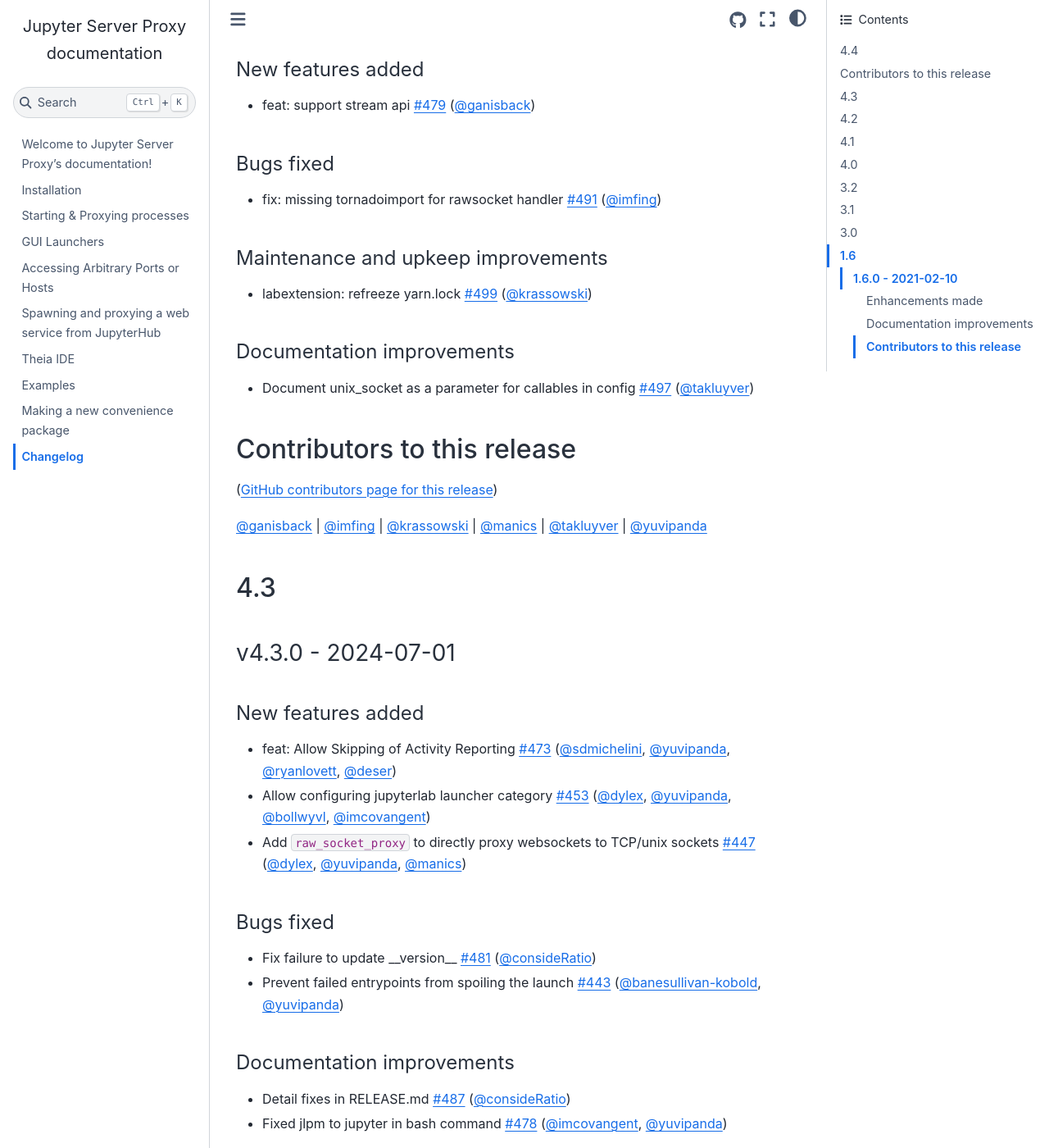
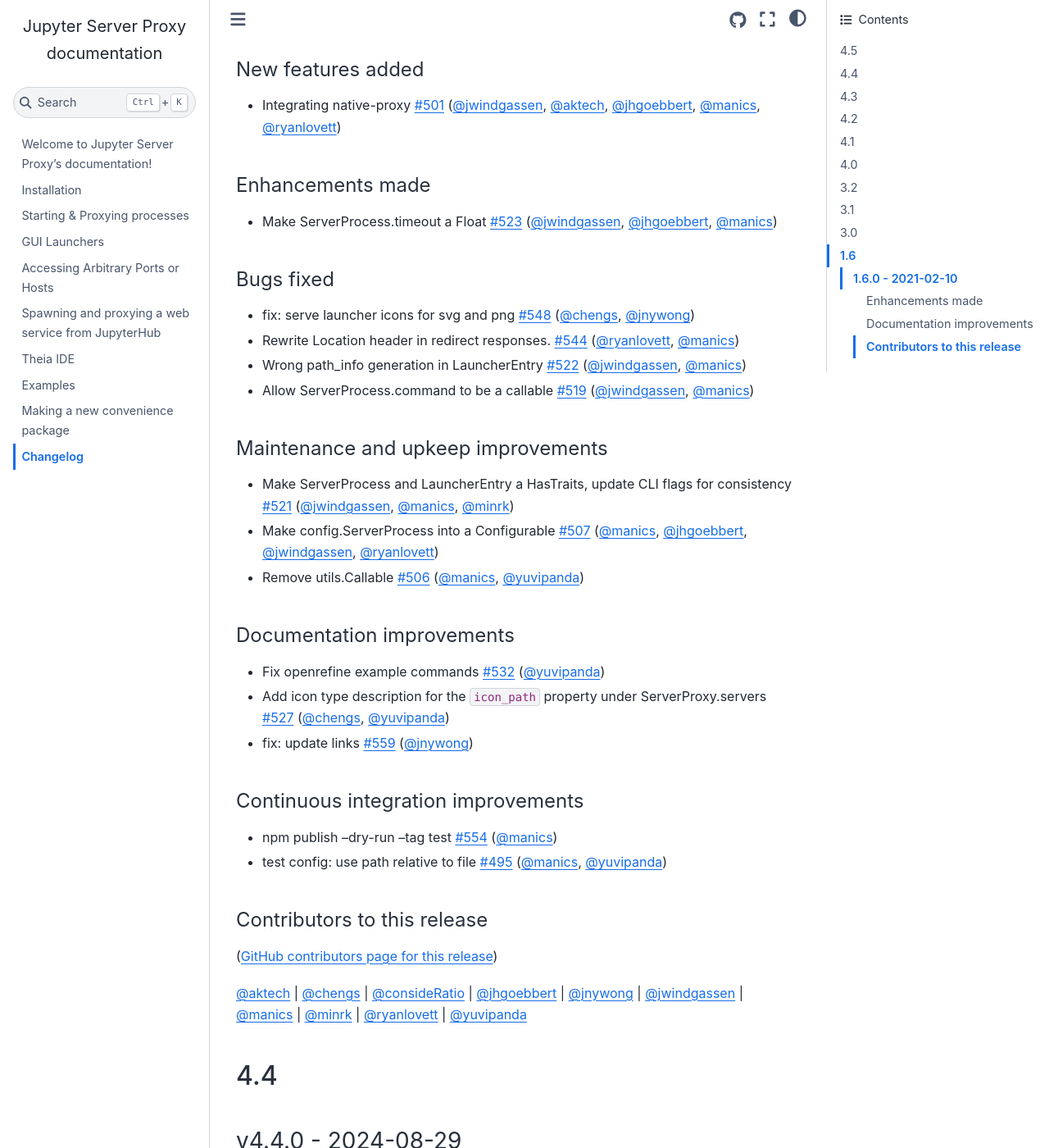
Before and after one commit to jupyterhub/jupyter-server-proxy, a Sphinx documentation site: the page built from docs/source/changelog.md, in a window 1280 px wide and 1400 px high, scrolled down 248 px. Shown: the whole window at 82% size. Built offline with Sphinx 7.4.7 and the Sphinx Book theme 1.1.4, drawn with Linux system fonts in a browser that asks for light colours.

Commit message:
Update Changelog

```diff
--- a/docs/source/changelog.md
+++ b/docs/source/changelog.md
@@ -1,4 +1,46 @@
 # Changelog
+
+## 4.5
+
+### v4.5.0 - 2026-03-31
+
+#### New features added
+
+- Integrating native-proxy [#501](https://github.com/jupyterhub/jupyter-server-proxy/pull/501) ([@jwindgassen](https://github.com/jwindgassen), [@aktech](https://github.com/aktech), [@jhgoebbert](https://github.com/jhgoebbert), [@manics](https://github.com/manics), [@ryanlovett](https://github.com/ryanlovett))
+
+#### Enhancements made
+
+- Make ServerProcess.timeout a Float [#523](https://github.com/jupyterhub/jupyter-server-proxy/pull/523) ([@jwindgassen](https://github.com/jwindgassen), [@jhgoebbert](https://github.com/jhgoebbert), [@manics](https://github.com/manics))
+
+#### Bugs fixed
+
+- fix: serve launcher icons for svg and png [#548](https://github.com/jupyterhub/jupyter-server-proxy/pull/548) ([@chengs](https://github.com/chengs), [@jnywong](https://github.com/jnywong))
+- Rewrite Location header in redirect responses. [#544](https://github.com/jupyterhub/jupyter-server-proxy/pull/544) ([@ryanlovett](https://github.com/ryanlovett), [@manics](https://github.com/manics))
+- Wrong path_info generation in LauncherEntry [#522](https://github.com/jupyterhub/jupyter-server-proxy/pull/522) ([@jwindgassen](https://github.com/jwindgassen), [@manics](https://github.com/manics))
+- Allow ServerProcess.command to be a callable [#519](https://github.com/jupyterhub/jupyter-server-proxy/pull/519) ([@jwindgassen](https://github.com/jwindgassen), [@manics](https://github.com/manics))
+
+#### Maintenance and upkeep improvements
+
+- Make ServerProcess and LauncherEntry a HasTraits, update CLI flags for consistency [#521](https://github.com/jupyterhub/jupyter-server-proxy/pull/521) ([@jwindgassen](https://github.com/jwindgassen), [@manics](https://github.com/manics), [@minrk](https://github.com/minrk))
+- Make config.ServerProcess into a Configurable [#507](https://github.com/jupyterhub/jupyter-server-proxy/pull/507) ([@manics](https://github.com/manics), [@jhgoebbert](https://github.com/jhgoebbert), [@jwindgassen](https://github.com/jwindgassen), [@ryanlovett](https://github.com/ryanlovett))
+- Remove utils.Callable [#506](https://github.com/jupyterhub/jupyter-server-proxy/pull/506) ([@manics](https://github.com/manics), [@yuvipanda](https://github.com/yuvipanda))
+
+#### Documentation improvements
+
+- Fix openrefine example commands [#532](https://github.com/jupyterhub/jupyter-server-proxy/pull/532) ([@yuvipanda](https://github.com/yuvipanda))
+- Add icon type description for the `icon_path` property under ServerProxy.servers [#527](https://github.com/jupyterhub/jupyter-server-proxy/pull/527) ([@chengs](https://github.com/chengs), [@yuvipanda](https://github.com/yuvipanda))
+- fix: update links [#559](https://github.com/jupyterhub/jupyter-server-proxy/pull/559) ([@jnywong](https://github.com/jnywong))
+
+#### Continuous integration improvements
+
+- npm publish --dry-run --tag test [#554](https://github.com/jupyterhub/jupyter-server-proxy/pull/554) ([@manics](https://github.com/manics))
+- test config: use path relative to file [#495](https://github.com/jupyterhub/jupyter-server-proxy/pull/495) ([@manics](https://github.com/manics), [@yuvipanda](https://github.com/yuvipanda))
+
+#### Contributors to this release
+
+([GitHub contributors page for this release](https://github.com/jupyterhub/jupyter-server-proxy/graphs/contributors?from=2024-08-29&to=2026-03-31&type=c))
+
+[@aktech](https://github.com/search?q=repo%3Ajupyterhub%2Fjupyter-server-proxy+involves%3Aaktech+updated%3A2024-08-29..2026-03-31&type=Issues) | [@chengs](https://github.com/search?q=repo%3Ajupyterhub%2Fjupyter-server-proxy+involves%3Achengs+updated%3A2024-08-29..2026-03-31&type=Issues) | [@consideRatio](https://github.com/search?q=repo%3Ajupyterhub%2Fjupyter-server-proxy+involves%3AconsideRatio+updated%3A2024-08-29..2026-03-31&type=Issues) | [@jhgoebbert](https://github.com/search?q=repo%3Ajupyterhub%2Fjupyter-server-proxy+involves%3Ajhgoebbert+updated%3A2024-08-29..2026-03-31&type=Issues) | [@jnywong](https://github.com/search?q=repo%3Ajupyterhub%2Fjupyter-server-proxy+involves%3Ajnywong+updated%3A2024-08-29..2026-03-31&type=Issues) | [@jwindgassen](https://github.com/search?q=repo%3Ajupyterhub%2Fjupyter-server-proxy+involves%3Ajwindgassen+updated%3A2024-08-29..2026-03-31&type=Issues) | [@manics](https://github.com/search?q=repo%3Ajupyterhub%2Fjupyter-server-proxy+involves%3Amanics+updated%3A2024-08-29..2026-03-31&type=Issues) | [@minrk](https://github.com/search?q=repo%3Ajupyterhub%2Fjupyter-server-proxy+involves%3Aminrk+updated%3A2024-08-29..2026-03-31&type=Issues) | [@ryanlovett](https://github.com/search?q=repo%3Ajupyterhub%2Fjupyter-server-proxy+involves%3Aryanlovett+updated%3A2024-08-29..2026-03-31&type=Issues) | [@yuvipanda](https://github.com/search?q=repo%3Ajupyterhub%2Fjupyter-server-proxy+involves%3Ayuvipanda+updated%3A2024-08-29..2026-03-31&type=Issues)
 
 ## 4.4
 
@@ -20,7 +62,7 @@
 
 - Document unix_socket as a parameter for callables in config [#497](https://github.com/jupyterhub/jupyter-server-proxy/pull/497) ([@takluyver](https://github.com/takluyver))
 
-## Contributors to this release
+#### Contributors to this release
 
 ([GitHub contributors page for this release](https://github.com/jupyterhub/jupyter-server-proxy/graphs/contributors?from=2024-07-01&to=2024-08-29&type=c))
 
```
